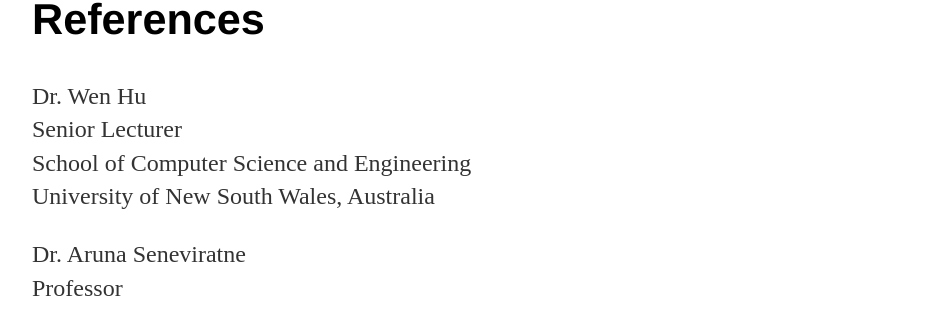
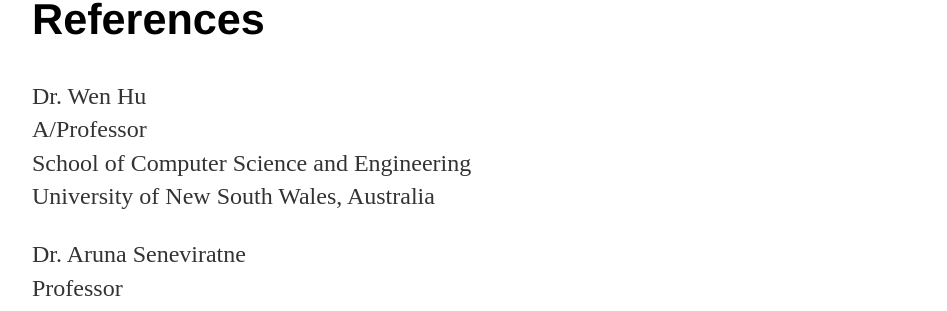
Before and after one commit to WanliXue/WanliXue.github.io, a Jekyll site: the page built from about/index.html, in a window 1280 px wide. Shown: the part 502-813 px from the top of the page, without its empty margins (160-1107 px from the left). Built offline with Jekyll 4.4.1, drawn with Linux system fonts in a browser that asks for light colours.

Commit message:
Update index.html

```diff
--- a/about/index.html
+++ b/about/index.html
@@ -18,7 +18,7 @@
 
 				<p>
 				Dr. Wen Hu <br />
-				Senior Lecturer<br />
+				A/Professor<br />
 				School of Computer Science and Engineering<br />
 				University of New South Wales, Australia<br />
 			</p>
```
